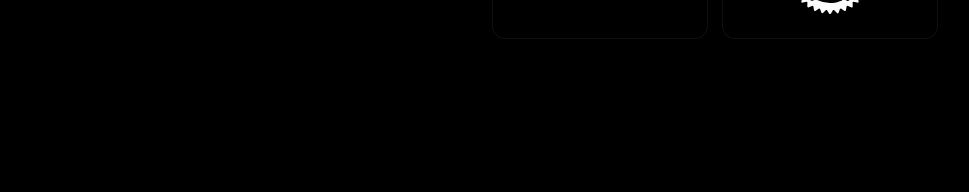
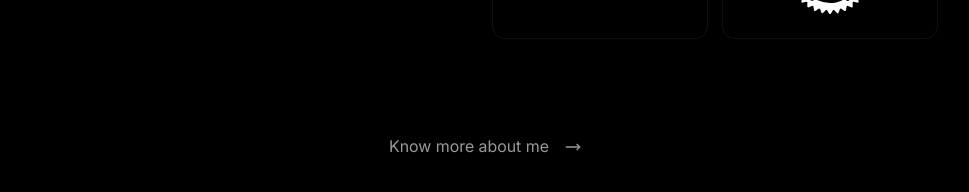
Before and after one commit to programmeranamul/anamul, a Next.js app: page / in a window 1280 px wide. Shown: the part 1076-1268 px from the top of the page, without its empty margins (155-1124 px from the left). Built offline with nearby package versions, Linux system fonts and the light colour scheme.

Commit message:
added know more

```diff
--- a/components/HomePage/AboutSection.tsx
+++ b/components/HomePage/AboutSection.tsx
@@ -6,6 +6,7 @@
   Youtube,
   Clock,
   Heart,
+  MoveRight,
 } from "lucide-react";
 import Image from "next/image";
 import React from "react";
@@ -135,6 +136,16 @@
           </div>
         </div>
       </div>
+
+      <div className="my-8 flex items-center justify-center">
+        <a
+          href="#"
+          className="text-secondary-foreground mt-16 transition-colors duration-200  hover:text-primary-500 flex items-center justify-center gap-4"
+        >
+          <span>Know more about me</span>
+          <MoveRight size={16} className="mt-0.5"/>
+        </a>
+      </div>
     </section>
   );
 }
```
